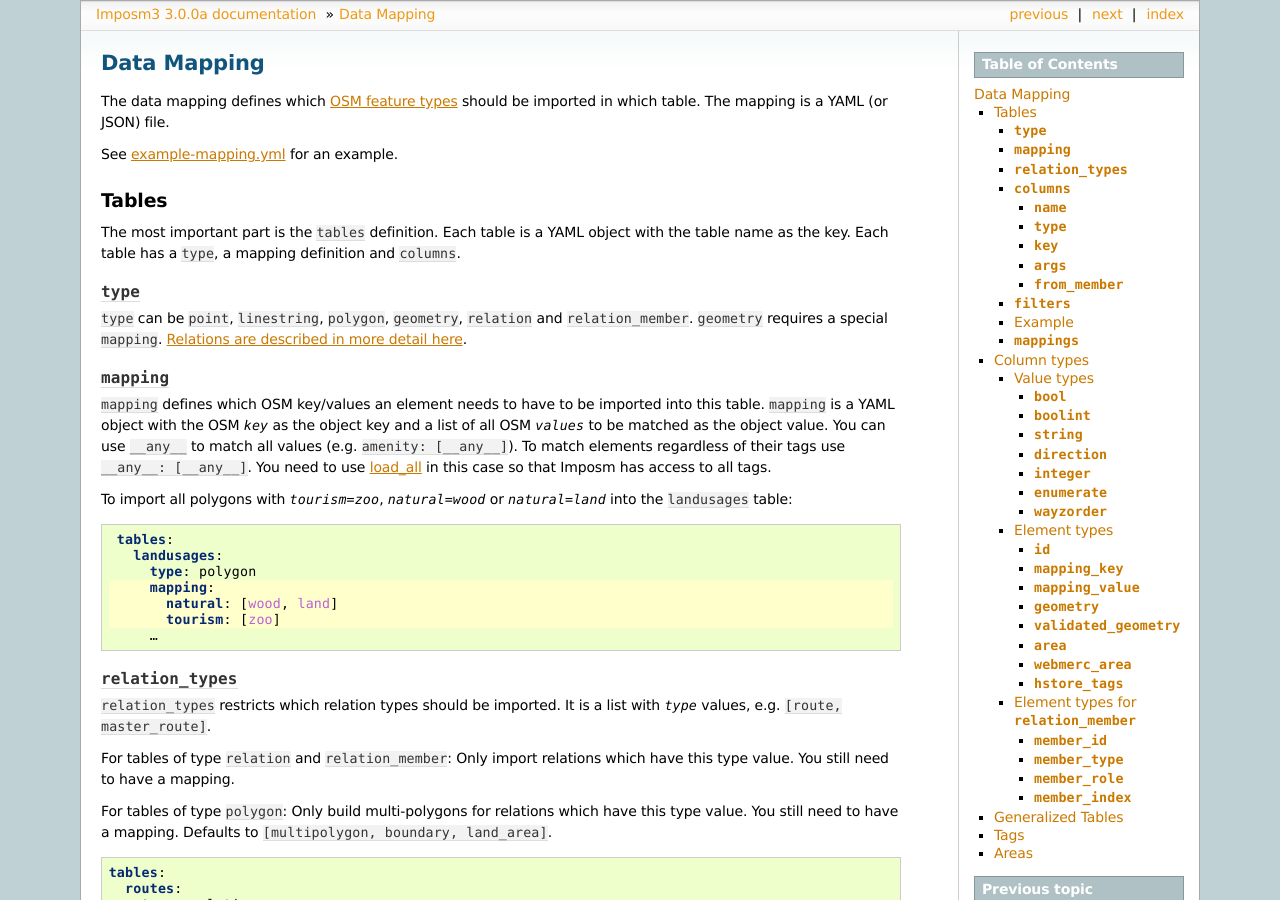
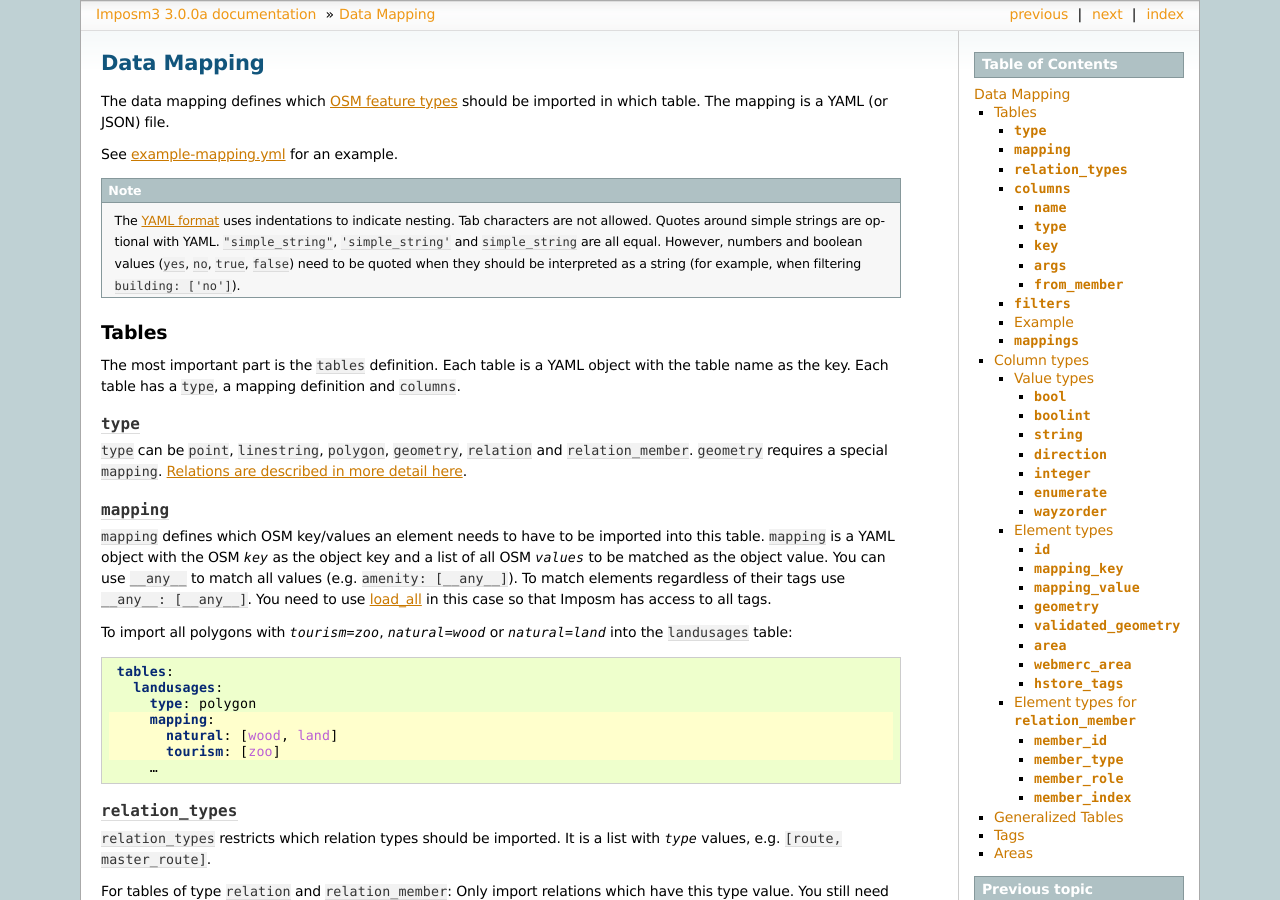
Before and after one commit to omniscale/imposm3, a Sphinx documentation site: the page built from docs/mapping.rst, in a window 1280 px wide and 900 px high. Built offline with Sphinx 7.4.7, drawn with Linux system fonts in a browser that asks for light colours.

Commit message:
doc: add note about YAML format

```diff
--- a/docs/mapping.rst
+++ b/docs/mapping.rst
@@ -5,6 +5,9 @@
 
 See `example-mapping.yml <https://raw.githubusercontent.com/omniscale/imposm3/master/example-mapping.yml>`_ for an example.
 
+.. note::
+  The `YAML format <https://en.wikipedia.org/wiki/YAML>`_ uses indentations to indicate nesting. Tab characters are not allowed.
+  Quotes around simple strings are optional with YAML. ``"simple_string"``, ``'simple_string'`` and ``simple_string`` are all equal. However, numbers and boolean values (``yes``, ``no``, ``true``, ``false``) need to be quoted when they should be interpreted as a string (for example, when filtering ``building: ['no']``).
 
 Tables
 ------
@@ -112,7 +115,7 @@
           require:
             name: [__any__]
           reject:
-            building: [no, none]
+            building: ['no', none]
           reject_regexp:
             level: '^\D+.*$'
         mapping:
```
